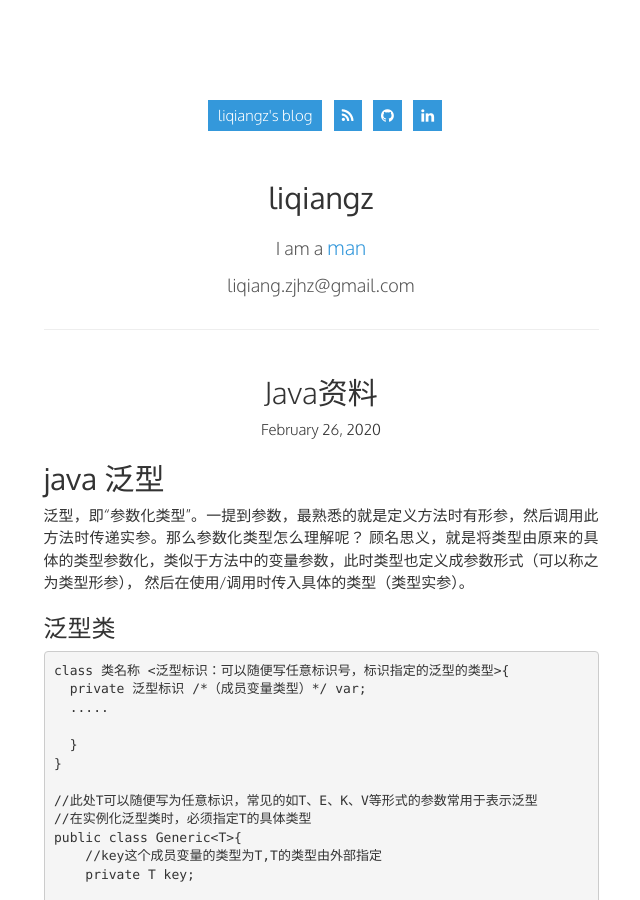
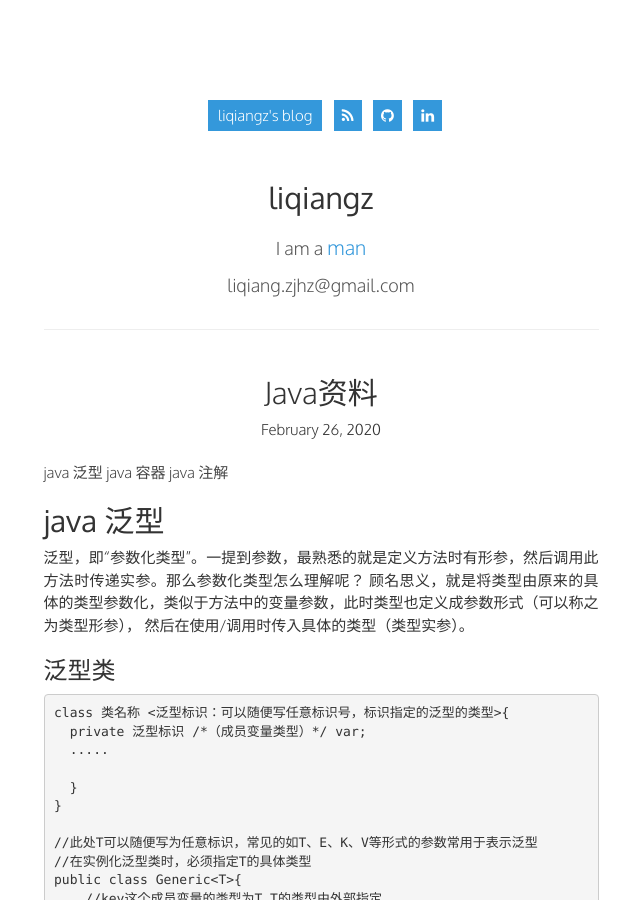
Before and after one commit to liqiangz/liqiangz.github.io, a Jekyll site: the page built from _posts/2020-02-26-java资料.md, in a window 1280 px wide and 900 px high. Shown: the whole window, without its empty margins (319-959 px from the left). Built offline with Jekyll 4.4.1, drawn with Linux system fonts in a browser that asks for light colours; our own code applies the rules of GitHub Pages for plain Markdown files.

Commit message:
java容器

```diff
--- a/_posts/2020-02-26-java资料.md
+++ b/_posts/2020-02-26-java资料.md
@@ -1,3 +1,8 @@
+
+
+[java 泛型](## java 泛型)
+[java 容器](## java 容器)
+[java 注解](## java 注解)
 
 ## java 泛型
 泛型，即“参数化类型”。一提到参数，最熟悉的就是定义方法时有形参，然后调用此方法时传递实参。那么参数化类型怎么理解呢？
```
